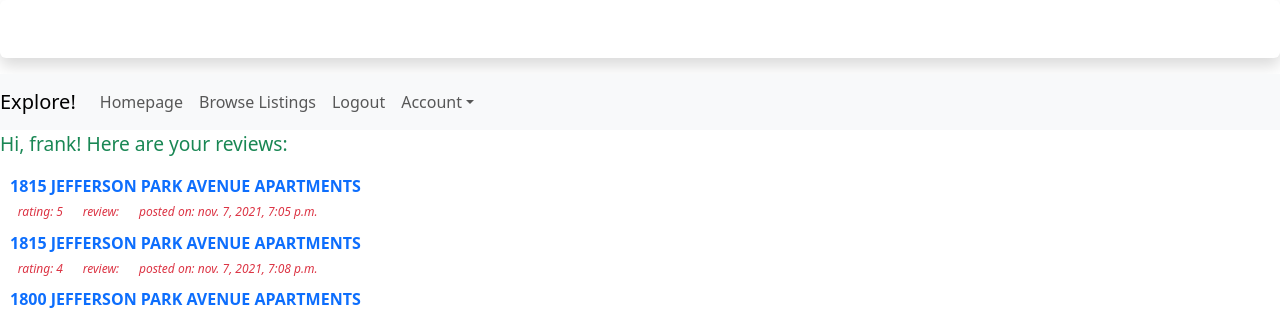
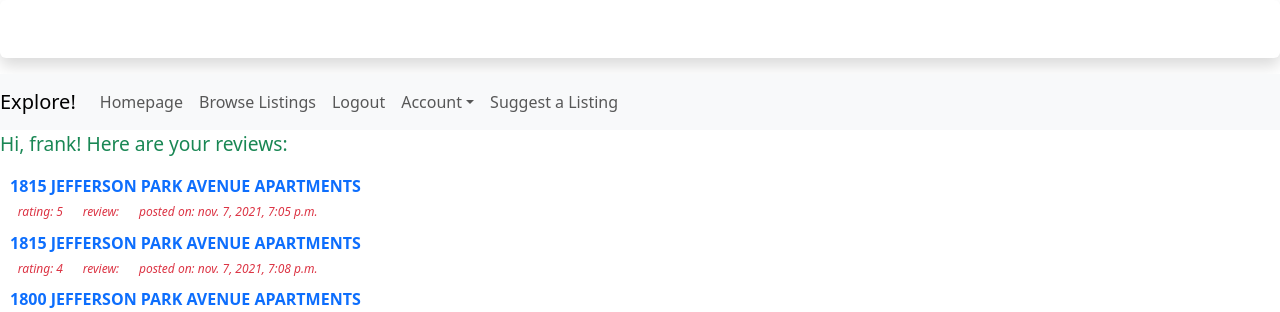
Before and after one commit to HtR212/Housing-Website, a Django app: page /housing/manage_reviews/ in a window 1280 px wide. Shown: the top 312 px of the page. Run offline with Django 4.2, Linux system fonts and the light colour scheme; a user stored in the database is signed in; data comes from the database, SQL or seed files in the repository; both versions use the stored data as it was after the commit; some libraries are stand-ins or nearby versions.

Commit message:
Fixed the issue that the dropdown menu in submission.html and successfulSubmission.html did not work. Added suggest a housing option tab to userReviewList.html

```diff
--- a/housing/templates/housing/index.html
+++ b/housing/templates/housing/index.html
@@ -14,7 +14,7 @@
 <div style="width: 100%" class="shadow p-2 mb-3 bg-body rounded text-white">
    <h1 class="font-monospace text-center">Housing for UVA Students by B-07!</h1>
 </div>
-   <nav class="navbar navbar-expand-lg navbar-light bg-light">
+<nav class="navbar navbar-expand-lg navbar-light bg-light">
    <a class="navbar-brand">Explore!</a>
    <button class="navbar-toggler" type="button" data-toggle="collapse" data-target="#navbarNav" aria-controls="navbarNav" aria-expanded="false" aria-label="Toggle navigation">
        <span class="navbar-toggler-icon"></span>
@@ -47,7 +47,7 @@
            {% endif %}
         </ul>
    </div>
-   </nav>
+</nav>
 
 {% if user.is_authenticated %}
    <div class="mx-auto" style="width: 400px;">
--- a/housing/templates/housing/studentHousingList.html
+++ b/housing/templates/housing/studentHousingList.html
@@ -31,7 +31,7 @@
                     <a class="nav-link" href="{% url 'housing:logout' %}">Logout</a>
                 </li>
                 <li class="nav-item dropdown">
-                <a class="nav-link dropdown-toggle" data-bs-toggle="dropdown" href="#" role="button" id="dropdownMenuLink" aria-haspopup="true" aria-expanded="false">Account</a>
+                    <a class="nav-link dropdown-toggle" data-bs-toggle="dropdown" href="#" role="button" id="dropdownMenuLink" aria-haspopup="true" aria-expanded="false">Account</a>
                     <div class="dropdown-menu" aria-labelledby="dropdownMenuLink">
                         <a class="dropdown-item nav-link" href="{% url 'housing:review_list' %}">Manage comments</a>
                     </div>
--- a/housing/templates/housing/submission.html
+++ b/housing/templates/housing/submission.html
@@ -3,9 +3,6 @@
 <!-- Bootstrap -->
 <meta charset="utf-8">
 <meta name="viewport" content="width=device-width, initial-scale=1">
-
-<link href="https://cdn.jsdelivr.net/npm/bootstrap@5.1.1/dist/css/bootstrap.min.css" rel="stylesheet" integrity="sha384-F3w7mX95PdgyTmZZMECAngseQB83DfGTowi0iMjiWaeVhAn4FJkqJByhZMI3AhiU" crossorigin="anonymous">
-
 
 {% load bootstrap5 %}
 {% bootstrap_css %}
@@ -72,5 +69,3 @@
       c. 2021
     </div>
 </div>
-
-<script src="https://cdn.jsdelivr.net/npm/bootstrap@5.1.1/dist/js/bootstrap.bundle.min.js" integrity="sha384-/bQdsTh/da6pkI1MST/rWKFNjaCP5gBSY4sEBT38Q/9RBh9AH40zEOg7Hlq2THRZ" crossorigin="anonymous"></script>
--- a/housing/templates/housing/userReviewList.html
+++ b/housing/templates/housing/userReviewList.html
@@ -7,6 +7,7 @@
 {% load bootstrap5 %}
 {% bootstrap_css %}
 {% bootstrap_javascript %}
+{% load socialaccount %}
 
 <div style="width: 100%" class="shadow p-2 mb-3 bg-body rounded text-white">
     <h3 class="font-monospace text-center">Housing for UVA Students by B-07!</h3>
@@ -29,17 +30,20 @@
                 <li class="nav-item">
                     <a class="nav-link" href="{% url 'housing:logout' %}">Logout</a>
                 </li>
+                <li class="nav-item dropdown">
+                <a class="nav-link dropdown-toggle" data-bs-toggle="dropdown" href="#" role="button" id="dropdownMenuLink" aria-haspopup="true" aria-expanded="false">Account</a>
+                    <div class="dropdown-menu" aria-labelledby="dropdownMenuLink">
+                        <a class="dropdown-item nav-link" href="{% url 'housing:review_list' %}">Manage comments</a>
+                    </div>
+                </li>
+                <li class="nav-item">
+                    <a class="nav-link" href="{% url 'housing:submission' %}">Suggest a Listing</a>
+                </li>
             {% else %}
                 <li class="nav-item">
-                    <a class="nav-link" href="{% url 'index' %}">Login</a>
+                    <a class="nav-link" href="{% provider_login_url 'google' %}">Login</a>
                 </li>
             {% endif %}
-            <li class="nav-item dropdown">
-                <a class="nav-link dropdown-toggle" data-bs-toggle="dropdown" href="#" role="button" id="dropdownMenuLink" aria-haspopup="true" aria-expanded="false">Account</a>
-                <div class="dropdown-menu" aria-labelledby="dropdownMenuLink">
-                    <a class="dropdown-item nav-link" href="#">Manage comments</a>
-                </div>
-            </li>
         </ul>
     </div>
 </nav>
```
Also changed, not shown: housing/templates/housing/successfulSubmission.html (+1 -6 lines), db.sqlite3. Lines whose indentation alone changed are shown as unchanged.
